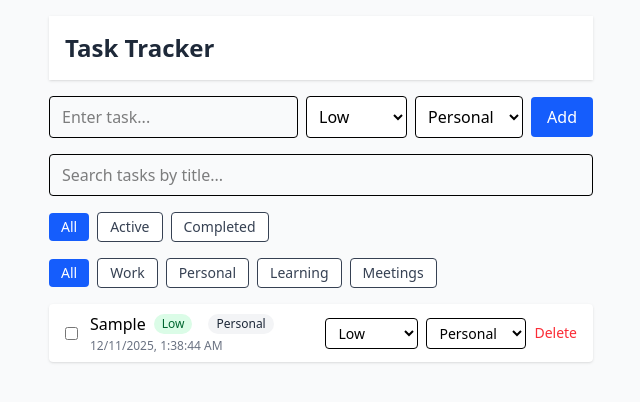
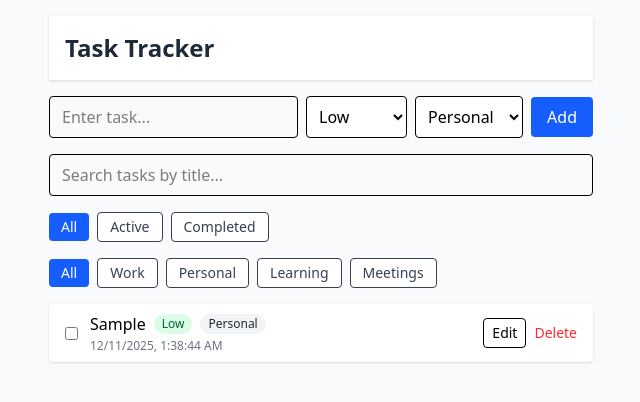
Before and after one commit to rupesh-ranjan/TaskTracker, a React app: page / in a window 1280 px wide. Both pictures are taken after typing "Sample" into the empty fields and a click on the button "Add". Shown: the top 402 px of the page, without its empty margins (319-959 px from the left). Built offline with nearby package versions, Linux system fonts and the light colour scheme; the HTML template or start-up script is replaced by a standard one.

Commit message:
added edit Modal for task

```diff
--- /dev/null
+++ b/src/components/EditTaskModal.jsx
@@ -0,0 +1,90 @@
+import { useState } from "react";
+import { useDispatch } from "react-redux";
+import { updateTask } from "../features/tasks/tasksSlice.js";
+import { PRIORITIES, CATEGORIES } from "../constants/index.js";
+import Modal from "./Modal.jsx";
+
+export default function EditTaskModal({ task, onClose }) {
+    const dispatch = useDispatch();
+    const [title, setTitle] = useState(task.title || "");
+    const [priority, setPriority] = useState(task.priority || "low");
+    const [category, setCategory] = useState(
+        task.category || CATEGORIES[0].value
+    );
+
+    const handleSave = () => {
+        const payload = {
+            id: task.id,
+            title: title.trim(),
+            priority,
+            category,
+        };
+        dispatch(updateTask(payload));
+        onClose();
+    };
+
+    return (
+        <Modal onClose={onClose}>
+            <div className="flex flex-col gap-4">
+                <h3 className="text-lg font-semibold">Edit Task</h3>
+
+                <div>
+                    <label className="block text-sm mb-1">Title</label>
+                    <input
+                        type="text"
+                        value={title}
+                        onChange={(e) => setTitle(e.target.value)}
+                        className="w-full border px-3 py-2 rounded"
+                    />
+                </div>
+
+                <div className="grid grid-cols-2 gap-2">
+                    <div>
+                        <label className="block text-sm mb-1">Priority</label>
+                        <select
+                            value={priority}
+                            onChange={(e) => setPriority(e.target.value)}
+                            className="w-full border px-3 py-2 rounded"
+                        >
+                            {PRIORITIES.map((p) => (
+                                <option key={p.value} value={p.value}>
+                                    {p.label}
+                                </option>
+                            ))}
+                        </select>
+                    </div>
+
+                    <div>
+                        <label className="block text-sm mb-1">Category</label>
+                        <select
+                            value={category}
+                            onChange={(e) => setCategory(e.target.value)}
+                            className="w-full border px-3 py-2 rounded"
+                        >
+                            {CATEGORIES.map((c) => (
+                                <option key={c.value} value={c.value}>
+                                    {c.label}
+                                </option>
+                            ))}
+                        </select>
+                    </div>
+                </div>
+
+                <div className="flex justify-end gap-2">
+                    <button
+                        onClick={onClose}
+                        className="px-4 py-2 rounded border"
+                    >
+                        Cancel
+                    </button>
+                    <button
+                        onClick={handleSave}
+                        className="px-4 py-2 rounded bg-blue-600 text-white"
+                    >
+                        Update
+                    </button>
+                </div>
+            </div>
+        </Modal>
+    );
+}
--- /dev/null
+++ b/src/components/Modal.jsx
@@ -0,0 +1,13 @@
+export default function Modal({ children, onClose }) {
+    return (
+        <div className="fixed inset-0 z-50 flex items-center justify-center">
+            <div
+                className="absolute inset-0 bg-black opacity-40"
+                onClick={onClose}
+            />
+            <div className="relative bg-white rounded-lg shadow-lg w-full max-w-lg mx-4 p-4">
+                {children}
+            </div>
+        </div>
+    );
+}
--- a/src/components/TaskItem.jsx
+++ b/src/components/TaskItem.jsx
@@ -1,17 +1,16 @@
+import { useState } from "react";
 import { useDispatch } from "react-redux";
-import {
-    toggleTask,
-    deleteTask,
-    updatePriority,
-    updateCategory,
-} from "../features/tasks/tasksSlice.js";
+import { toggleTask, deleteTask } from "../features/tasks/tasksSlice.js";
 import PriorityBadge from "./PriorityBadge.jsx";
-import { PRIORITIES } from "../constants/index.js";
 import { CATEGORIES } from "../constants/index.js";
+import EditTaskModal from "./EditTaskModal.jsx";
+
 export default function TaskItem({ task }) {
     const dispatch = useDispatch();
+    const [open, setOpen] = useState(false);
 
     return (
+        <>
             <li className="flex items-center justify-between bg-white shadow px-4 py-2 rounded">
                 <div className="flex items-center gap-3">
                     <input
@@ -34,12 +33,12 @@ export default function TaskItem({ task }) {
 
                             <PriorityBadge priority={task.priority} />
 
-                        <span className="ml-2 px-2 py-0.5 text-xs rounded-full bg-gray-100 text-gray-800">
+                            <span className="px-2 py-0.5 text-xs rounded-full bg-gray-100 text-gray-800">
                                 {
                                     (
                                         CATEGORIES.find(
                                             (c) => c.value === task.category
-                                    ) || { label: "Inbox" }
+                                        ) || { label: "Personal" }
                                     ).label
                                 }
                             </span>
@@ -52,44 +51,12 @@ export default function TaskItem({ task }) {
                 </div>
 
                 <div className="flex items-center gap-2">
-                <select
-                    value={task.priority}
-                    onChange={(e) =>
-                        dispatch(
-                            updatePriority({
-                                id: task.id,
-                                priority: e.target.value,
-                            })
-                        )
-                    }
-                    className="text-sm border rounded px-2 py-1 bg-white"
+                    <button
+                        onClick={() => setOpen(true)}
+                        className="text-sm px-2 py-1 border rounded"
                     >
-                    {PRIORITIES.map((p) => (
-                        <option key={p.value} value={p.value}>
-                            {p.label}
-                        </option>
-                    ))}
-                </select>
-
-                <select
-                    value={task.category || "inbox"}
-                    onChange={(e) =>
-                        dispatch(
-                            updateCategory({
-                                id: task.id,
-                                category: e.target.value,
-                            })
-                        )
-                    }
-                    className="text-sm border rounded px-2 py-1 bg-white"
-                    aria-label={`Change category for ${task.title}`}
-                >
-                    {CATEGORIES.map((c) => (
-                        <option key={c.value} value={c.value}>
-                            {c.label}
-                        </option>
-                    ))}
-                </select>
+                        Edit
+                    </button>
 
                     <button
                         onClick={() => dispatch(deleteTask(task.id))}
@@ -99,5 +66,10 @@ export default function TaskItem({ task }) {
                     </button>
                 </div>
             </li>
+
+            {open && (
+                <EditTaskModal task={task} onClose={() => setOpen(false)} />
+            )}
+        </>
     );
 }
--- a/src/features/tasks/tasksSlice.js
+++ b/src/features/tasks/tasksSlice.js
@@ -49,11 +49,16 @@ const tasksSlice = createSlice({
             state.allIds = state.allIds.filter((i) => i !== id);
         },
 
-        updatePriority(state, action) {
-            const { id, priority } = action.payload;
+        updateTask(state, action) {
+            const { id, title, priority, category } = action.payload;
             const t = state.byId[id];
             if (t) {
-                t.priority = priority;
+                if (typeof title === "string") t.title = title;
+                if (typeof priority === "string") t.priority = priority;
+                if (typeof category === "string") {
+                    t.category = category;
+                    t.categories = [category];
+                }
                 t.updatedAt = new Date().toISOString();
             }
         },
@@ -70,16 +75,6 @@ const tasksSlice = createSlice({
             state.categoryFilter = action.payload;
         },
 
-        updateCategory(state, action) {
-            const { id, category } = action.payload;
-            const t = state.byId[id];
-            if (t) {
-                t.category = category;
-                t.categories = [category];
-                t.updatedAt = new Date().toISOString();
-            }
-        },
-
         loadTasks(state, action) {
             return action.payload;
         },
@@ -90,11 +85,11 @@ export const {
     addTask,
     toggleTask,
     deleteTask,
-    updatePriority,
     setFilter,
     loadTasks,
     setSearch,
-    updateCategory,
     setCategoryFilter,
+    updateTask,
 } = tasksSlice.actions;
+
 export default tasksSlice.reducer;
```
Lines whose indentation alone changed are shown as unchanged.
